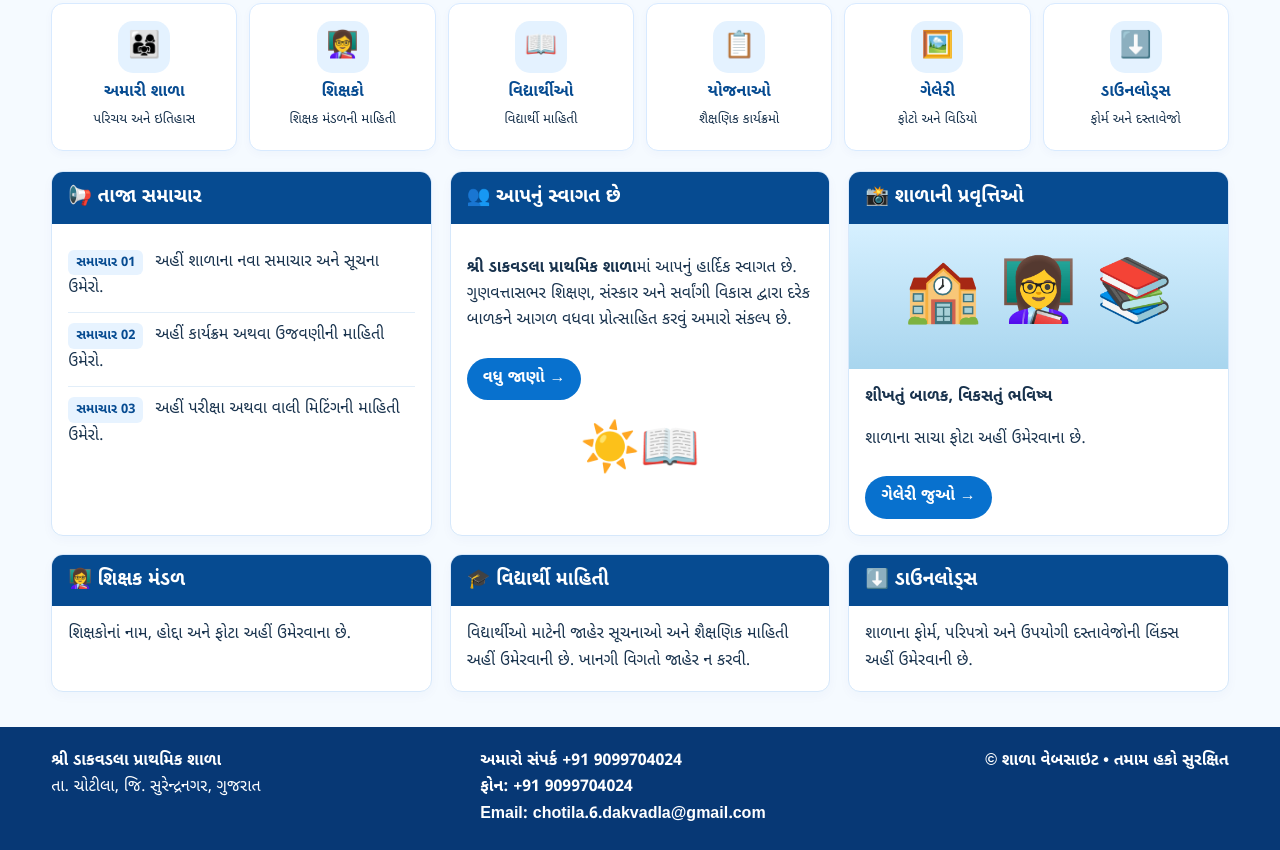
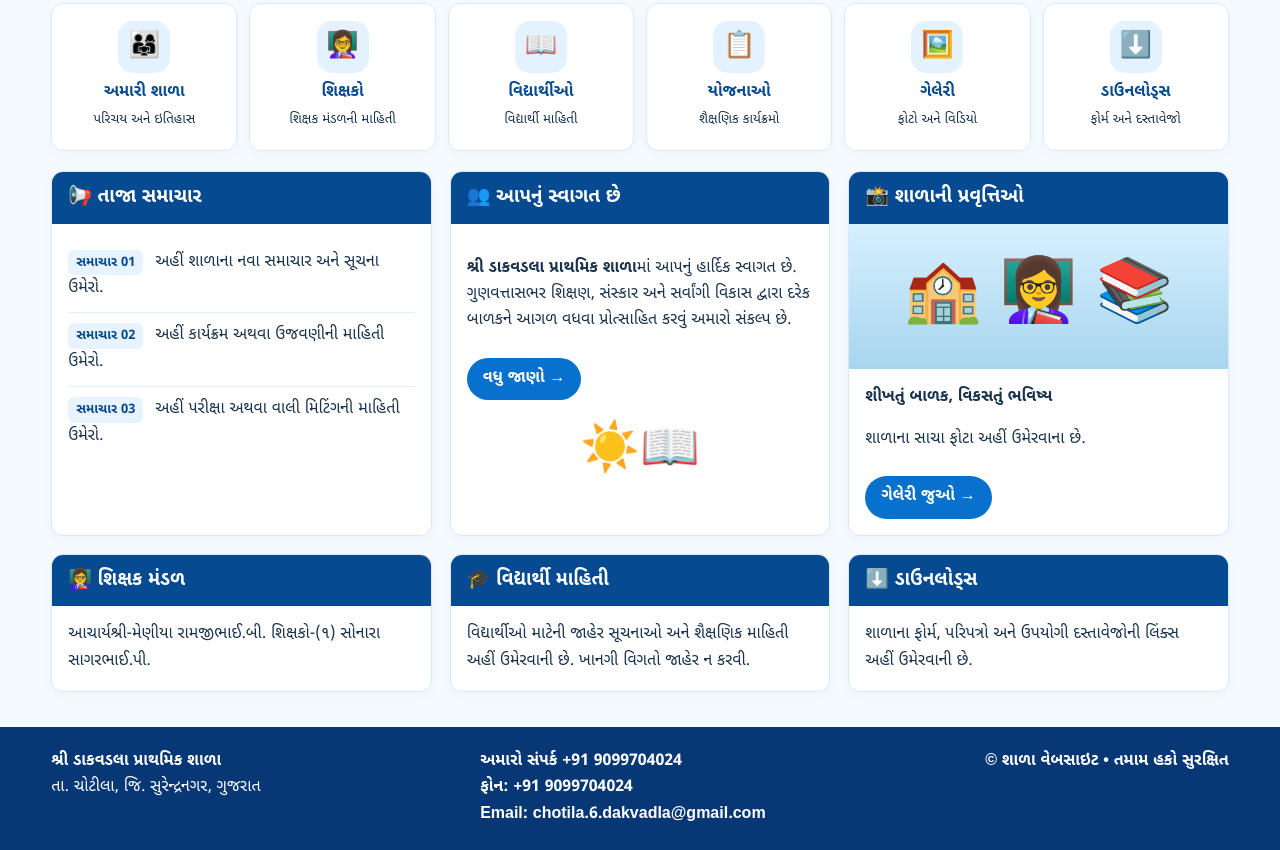
Before and after one commit to Dakvadla/dakvadla-primary-school, a plain HTML site: page index.html in a window 1280 px wide. Shown: the part 547-1397 px from the top of the page. Drawn offline with Linux system fonts and the light colour scheme.

Commit message:
Update teachers section with names and details

```diff
--- a/index.html
+++ b/index.html
@@ -59,7 +59,7 @@ footer{background:#073875;color:white;padding:22px 4%;display:flex;justify-conte
     <a class="btn" href="#contact">વધુ જાણો →</a><div class="welcome-illustration">☀️📖</div>
   </div></article>
   <article class="panel" id="gallery"><h3>📸 શાળાની પ્રવૃત્તિઓ</h3><div class="class-photo">🏫 👩‍🏫 📚</div><div class="panel-body"><strong>શીખતું બાળક, વિકસતું ભવિષ્ય</strong><p>શાળાના સાચા ફોટા અહીં ઉમેરવાના છે.</p><a class="btn" href="#gallery">ગેલેરી જુઓ →</a></div></article>
-  <article class="panel" id="teachers"><h3>👩‍🏫 શિક્ષક મંડળ</h3><div class="panel-body">શિક્ષકોનાં નામ, હોદ્દા અને ફોટા અહીં ઉમેરવાના છે.</div></article>
+  <article class="panel" id="teachers"><h3>👩‍🏫 શિક્ષક મંડળ</h3><div class="panel-body">આચાર્યશ્રી-મેણીયા રામજીભાઈ.બી. શિક્ષકો-(૧) સોનારા સાગરભાઈ.પી.  </div></article>
   <article class="panel" id="students"><h3>🎓 વિદ્યાર્થી માહિતી</h3><div class="panel-body">વિદ્યાર્થીઓ માટેની જાહેર સૂચનાઓ અને શૈક્ષણિક માહિતી અહીં ઉમેરવાની છે. ખાનગી વિગતો જાહેર ન કરવી.</div></article>
   <article class="panel" id="downloads"><h3>⬇️ ડાઉનલોડ્સ</h3><div class="panel-body">શાળાના ફોર્મ, પરિપત્રો અને ઉપયોગી દસ્તાવેજોની લિંક્સ અહીં ઉમેરવાની છે.</div></article>
 </section>
```
